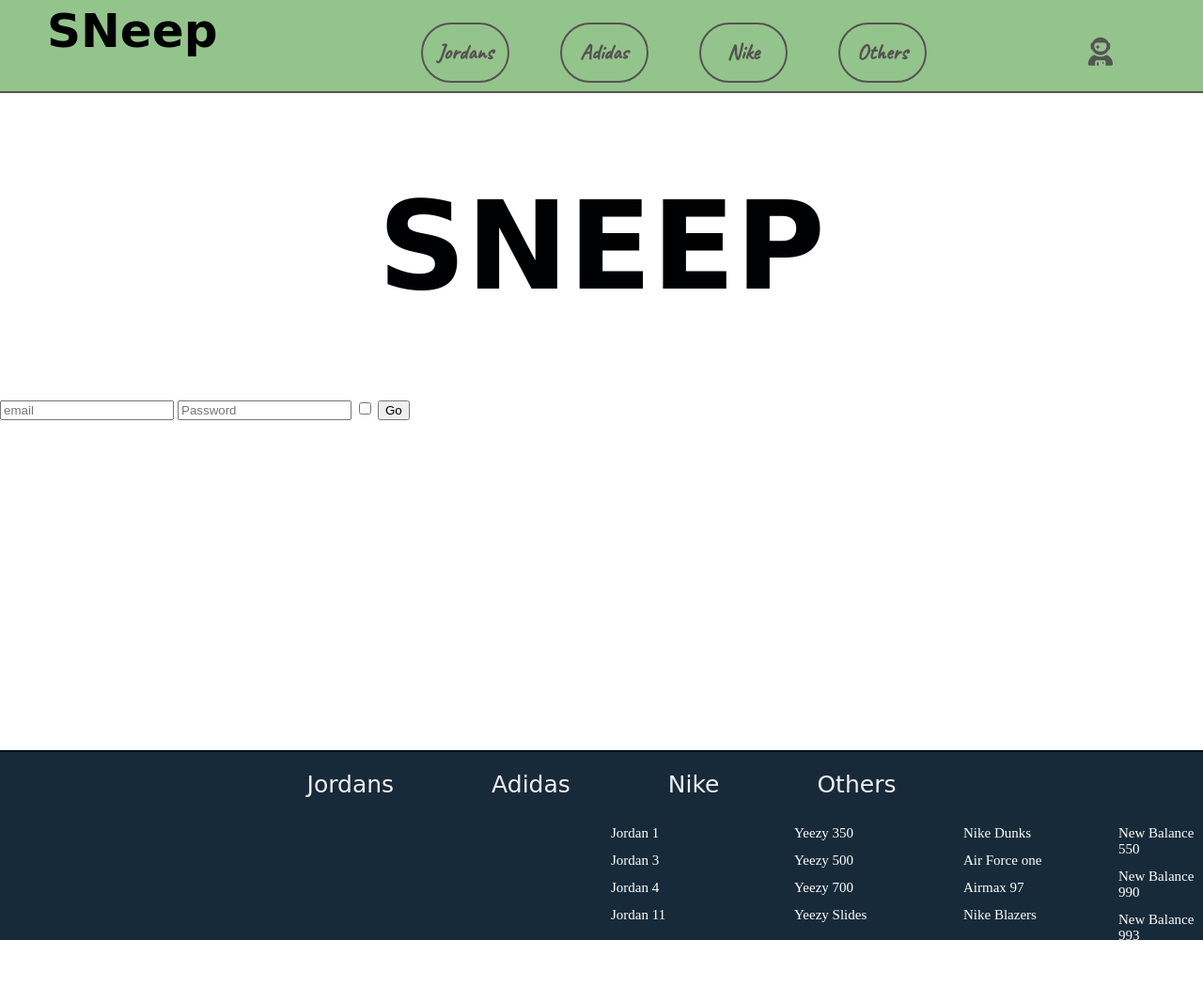
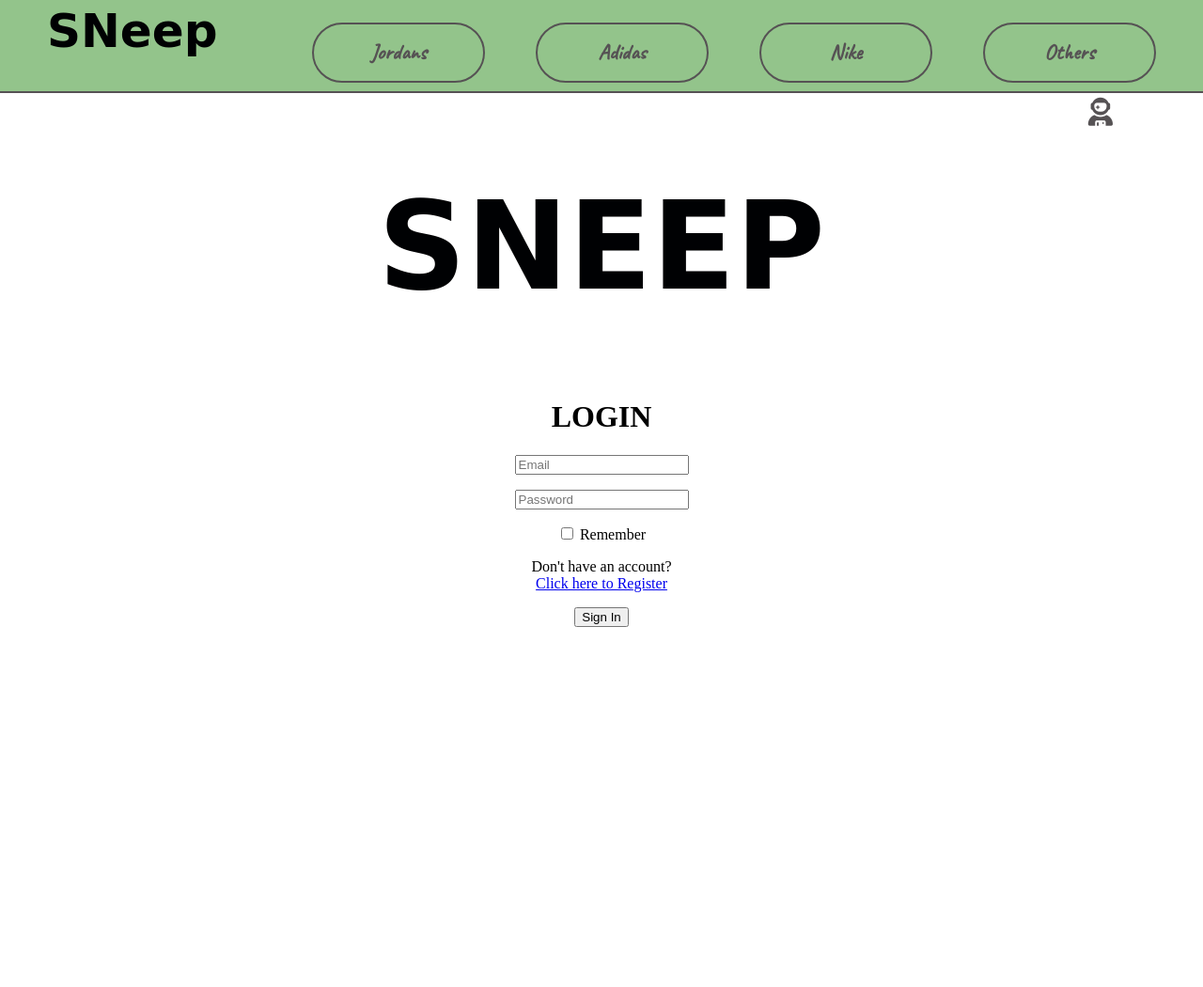
Before and after one commit to J4m787/the-rumbling, a Flask app: page /login in a window 1280 px wide. Shown: the whole page at 94% size. After the commit the page ends 667 px from the top, so only its background shows below. Run offline with Flask 2, Linux system fonts and the light colour scheme; parts of the project's set-up code (start-up, migrations or seed data) failed here and were passed over; some libraries are stand-ins or nearby versions; some web fonts are replaced.

Commit message:
polishing

```diff
--- a/forms.py
+++ b/forms.py
@@ -1,18 +1,30 @@
 from flask_wtf import FlaskForm
 from wtforms import StringField, PasswordField, BooleanField, SubmitField, IntegerField
-from wtforms.validators import DataRequired, ValidationError, EqualTo, Length
+from wtforms.validators import DataRequired, ValidationError, EqualTo, Length, Email
 
 
+# class items in login form
 class LoginForm(FlaskForm):
-    email = StringField('email', validators=[DataRequired(), Length(max=256)], render_kw={"placeholder": "email"})
-    password = PasswordField('Password', validators=[DataRequired(), Length(max=36)], render_kw={"placeholder": "Password"})
+    email = StringField('Username',
+                        validators=[DataRequired(), Length(max=256)],
+                        render_kw={"placeholder": "Email"})
+    password = PasswordField('Password',
+                             validators=[DataRequired(), Length(max=36)],
+                             render_kw={"placeholder": "Password"})
     remember_me = BooleanField('Remember Me')
     submit = SubmitField('Sign In')
 
+# classes items in registration form
 class RegistrationForm(FlaskForm):
-    email = StringField('Email', validators=[DataRequired(), Length(max=256)], render_kw={"placeholder": "email"})
-    password = PasswordField('Password', validators=[DataRequired(), Length(max=36)], render_kw={"placeholder": "Password"})
+    email = StringField('Email',
+                        validators=[DataRequired(), Email(), Length(max=256)],
+                        render_kw={"placeholder": "Email"})
+    password = PasswordField('Password',
+                             validators=[DataRequired(), Length(max=36)],
+                             render_kw={"placeholder": "Password"})
     # makes sure 2nd password is same as 1st password
-    password2 = PasswordField(
-        'Repeat Password', validators=[DataRequired(), EqualTo('password'), Length(max=36)], render_kw={"placeholder": "Confirm Password"})
+    password2 = PasswordField('Repeat Password',
+                              validators=[DataRequired(), EqualTo('password'),
+                              Length(max=36)],
+                              render_kw={"placeholder": "Confirm Password"})
     submit = SubmitField('Register')
--- a/main.py
+++ b/main.py
@@ -3,7 +3,6 @@
 from flask_sqlalchemy import SQLAlchemy
 from flask_login import logout_user, login_user, LoginManager, current_user, login_required
 from forms import LoginForm, RegistrationForm
-
 
 
 app=Flask(__name__)
@@ -12,7 +11,7 @@
 app.config['SQLALCHEMY_DATABASE_URI'] = 'sqlite:///shu.db'
 app.config['SQLALCHEMY_TRACK_MODIFICATIONS'] = False
 
-db = SQLAlchemy(app)
+db = SQLAlchemy(app, session_options={'autoflush': False})
 login_manager = LoginManager()
 login_manager.init_app(app)
 
@@ -21,9 +20,11 @@
     return models.User.query.get(int(id))
 
 
+# route for home
 @app.route("/")
 def home():
     return render_template('home.html')
+
 
 # route renders the Jordans page
 @app.route("/brand/<int:id>")
@@ -35,22 +36,32 @@
 # route renders the Jordans 2 page
 @app.route("/silhouette/<int:id>")
 def silhouette(id):
+    user = models.User.query.filter_by(id=current_user.id).first_or_404()
     results = models.Silhouette.query.filter_by(id=id).first()
-    return render_template('table.html', results=results)
+    return render_template('table.html', results=results, user=user)
 
 
-# Route to add game to favourites table
+@app.route("/my_favourites", methods=["GET", "POST"])
+@login_required  # requires user to be logged in to add favourite
+def favourites():
+    results = models.User.query.filter_by(id=current_user.id).first_or_404()
+    user = models.User.query.filter_by(id=current_user.id).first_or_404()
+
+    return render_template('table.html', results=results, user=user, title="My Favourite Shoes")
+
+
+# Route to add shoe to favourites table
 @app.route("/favourite/<int:id>", methods=["GET", "POST"])
 @login_required  # requires user to be logged in to add favourite
 def favourite(id):
-    # Adds favourite game by assigining current user id to user id table
-    # and adds the game id to games id table.
+    # Adds favourite shoe by assigining current user id to user id table
+    # and adds the shoe id to shoes id table.
     user = models.User.query.filter_by(id=current_user.id).first_or_404()
     shoe = models.Shoe.query.filter_by(id=id).first()
     user.shoes.append(shoe)
     db.session.merge(user)
     db.session.commit()
-    return redirect(url_for("games_id", id=shoe.id))
+    return redirect(url_for("silhouette", id=shoe.silhouette.id))
 
 
 # route to remove a game from your favourites
@@ -60,30 +71,31 @@
     user = models.User.query.filter_by(
         id=current_user.id
     ).first_or_404()
-    favourite_game = models.Game.query.filter_by(
-        id=id
-    ).first_or_404()
-    user.games.remove(favourite_game)
+    shoe = models.Shoe.query.filter_by(id=id).first_or_404()
+    user.shoes.remove(shoe)
     db.session.merge(user)
     db.session.commit()
-    return redirect(url_for("games_id", id=favourite_game.id))
+    return redirect(url_for("favourites"))
 
 
 # route allows user to login
 @app.route('/login', methods=['GET', 'POST'])
 def login():
     if current_user.is_authenticated:
+        # sends user back to home if logged in
         return redirect(url_for('home'))
     form = LoginForm()
     if form.validate_on_submit():
         user = models.User.query.filter_by(email=form.email.data).first()
+        # if the password or the email doesn't exist tell the user
         if user is None or not user.check_password(form.password.data):
-            flash('wrong password or username')
+            flash('wrong password or email')
         else:
+            # login user if information is correct
             login_user(user, remember=form.remember_me.data)
             flash('Logged in successfully.')
-        next = request.args.get('next')
-        return redirect(next or url_for('home'))
+            next = request.args.get('next')
+            return redirect(next or url_for('home'))
     return render_template('login.html', form=form)
 
 
@@ -94,13 +106,18 @@
         return redirect(url_for('home'))
     form = RegistrationForm()
     if form.validate_on_submit():
-        user = models.User(email=form.email.data)
-        user.set_password(form.password.data)
-        db.session.add(user)
-        db.session.commit()
-        flash('You are now a registered user.')
-        login_user(user)
-        return redirect(url_for('home'))
+        user = models.User.query.filter_by(email=form.email.data).first()
+        # if it already exists it tells them
+        if user is not None:
+            flash('User already exists')
+        else:
+            # puts email, and password into the database
+            user = models.User(email=form.email.data)
+            user.set_password(form.password.data)
+            db.session.add(user)
+            db.session.commit()
+            flash('You are now a registered user.')
+            return redirect(url_for('login'))
     return render_template("register.html", form=form)
 
 
@@ -111,5 +128,6 @@
     logout_user()
     return redirect(url_for('home'))
 
+
 if __name__ == "__main__":
     app.run(debug=True)
--- a/models.py
+++ b/models.py
@@ -18,7 +18,6 @@
 class User(UserMixin, db.Model):
     __tablename__ = "User"
     id = db.Column(db.Integer, primary_key=True)
-    favourite_id = db.Column(db.Integer, ForeignKey('Favourite.id'))
     email = db.Column(db.Text)
     password = db.Column(db.Text)
     shoes = db.relationship('Shoe', secondary='UserShoe',
--- a/static/styles.css
+++ b/static/styles.css
@@ -11,11 +11,13 @@
     font-family: 'Shizuru', cursive;
     text-decoration: none;
 }
+
 .title2 {
     color :#000103;
     font-family: 'Shizuru', cursive;
     text-decoration: none;
 }
+
 .title3 {
     float:left;
     text-decoration: none;
@@ -24,6 +26,7 @@
     color :#000103;
     text-align: center;
 }
+
 .nav_sneep{
     padding-bottom: 0px;
     padding-top:0px;
@@ -33,9 +36,11 @@
     margin-left:50px;
 
 }
+
 .title3:hover{
     color: #fffffa;
 }
+
 #nav_bar {
      text-align: center;
      background-color: #93C48B;
@@ -58,25 +63,16 @@
    border-radius: 100px;
    border: 2px solid #565254;
    padding: 15px;
-   width: 60px;
+   width: 150px;
    height: 30px;
    transition-duration: 0.4s;
    font-weight: bold;
 }
 
-#nav{
-
-}
-
-
-
 .nav_button:hover  {
     background-color: #fffffa;
-    width: 100px;
-
+    width: 200px;
 }
-
-
 
 #user_icon1 {
   font-size: 25px;
@@ -160,69 +156,6 @@
   }
 
 
-.footer {
-  margin-top:100%;
-  border-top: 2px solid #02111b;
-  background-color: #172a3a;
-  min-height: 200px;
-  text-align: center;
-
-  position:absolute;
-    width:100%;
-    bottom: -200px;
- width: 100%;
-}
-.footer_headings {
-  text-decoration:none;
-  padding:50px;
-  color: #F0EFF4;
-  font-size: 25px;
-
-  font-family: 'Patrick Hand', cursive;
-}
-.footer_content {
-  text-decoration: none;
-  color:#fffffa;
-}
-.footer_headings:hover{
-  color: #93c48b;
-}
-.footer_content:hover {
-  color:#93C48B;
-}
-#footer_headingspos {
-  margin-top: 20px;
-}
-
-#footer_jordan {
-  position:absolute; left:610px; top: 50px;
-  list-style-type: none;
-  margin: 10;
-  padding-top: 10;
-  text-decoration: none;
-
-}
-#footer_adida {
-  position:absolute; left:805px; top: 50px;
-  list-style-type: none;
-  margin: 10;
-  padding-top: 10;
-  text-decoration: none;
-}
-#footer_nike{
-  position:absolute; left:985px; top: 50px;
-  list-style-type: none;
-  margin: 10;
-  padding-top: 10;
-  text-decoration: none;
-}
-#footer_others{
-  position:absolute; left:1150px; top: 50px;
-  list-style-type: none;
-  margin: 10;
-  padding-top: 10;
-  text-decoration: none;
-}
 
 ol li {
  padding-top: 12px;
@@ -261,7 +194,6 @@
   margin-left: 20px;
 }
 
-
 .jordan1image{
   margin:20px;
  max-width:100px;
@@ -272,7 +204,6 @@
 .jordannames{
   text-decoration: none;
   color: #000103;
-
 }
 .descriptionr{
   font-family: 'Segoe UI', Tahoma, Geneva, Verdana, sans-serif;
@@ -281,10 +212,6 @@
 .wrapper{
   display: grid;
   grid-template-columns: 25% 25% 25% 25%;
-  /*
-  grid-column-gap:100px;
-  grid-row-gap:100px;
-  */
   grid-gap: 15px;
   grid-auto-rows:400px;
   overflow-x: hidden;
@@ -300,7 +227,6 @@
   margin: 100px;
   text-decoration: none;
   text-align: center;
-
   color:#93c48b;
 }
 .wrapper > div:nth-child(even){
--- a/templates/grid-container.html
+++ b/templates/grid-container.html
@@ -1,8 +1,9 @@
+<h2>Click on the shoes to view colourways</h2>
 <div class="grid-container">
     {% for silhouette in results.silhouettes%}
       <div class = "container">
         <a  href="{{url_for('silhouette', id=silhouette.id)}}" ><img src="/{{silhouette.image}}" alt="SHOE" height="100px" width="autocomplete"></a>
-        <p><b><a class="jordannames"  href="{{url_for('home')}}">{{silhouette.name}}</a></b></p>
+        <p><b><a class="jordannames"  href="{{url_for('silhouette', id=silhouette.id)}}">{{silhouette.name}}</a></b></p>
         <p class="descriptionr">{{silhouette.description}}</p>
       </div>
     {% endfor %}
--- a/templates/layout.html
+++ b/templates/layout.html
@@ -19,10 +19,13 @@
 
 
 </a id="nav">
-     <a class="nav_button" href="{{url_for('brand',id=1)}}">Jordans</a>
-     <a class="nav_button" href="{{url_for('brand',id=2)}}">Adidas</a>
-     <a class="nav_button" href="{{url_for('brand',id=3)}}">Nike</a>
-     <a class="nav_button" href="{{url_for('brand',id=4)}}">Others</a>
+{% if current_user.is_authenticated %}
+    <a class="nav_button" href="{{url_for('favourites')}}">My Favourites</a>
+    {% endif %}
+    <a class="nav_button" href="{{url_for('brand',id=1)}}">Jordans</a>
+    <a class="nav_button" href="{{url_for('brand',id=2)}}">Adidas</a>
+    <a class="nav_button" href="{{url_for('brand',id=3)}}">Nike</a>
+    <a class="nav_button" href="{{url_for('brand',id=4)}}">Others</a>
 </a>
 
      {% if not current_user.is_authenticated %}
@@ -47,38 +50,6 @@
      {% block content %}
      {% endblock %}
 
-    <footer class="footer">
-        <div id="footer_headingspos">
-            <a class="footer_headings"  href="{{url_for('brand',id=1)}}">Jordans</a>
-            <a class="footer_headings"  href="{{url_for('brand',id=2)}}">Adidas</a>
-            <a class="footer_headings"  href="{{url_for('brand',id=3)}}">Nike</a>
-            <a class="footer_headings"  href="{{url_for('brand',id=4)}}">Others</a>
-        </div>
-<!---->        <ol id="footer_jordan">
-            <li > <a class ="footer_content"href="{{url_for('silhouette', id=1)}}"> Jordan 1 </a></li>
-            <li > <a class ="footer_content"href="{{url_for('silhouette', id=1)}}"> Jordan 3 </a></li>
-            <li > <a class ="footer_content"href="{{url_for('silhouette', id=1)}}">Jordan 4</a></li>
-            <li > <a class ="footer_content"href="{{url_for('silhouette', id=1)}}">Jordan 11</a></li>
-        </ol>
-        <ol id="footer_adida">
-            <li > <a class ="footer_content" href="{{url_for('silhouette', id=1)}}">Yeezy 350</a></li>
-            <li > <a class ="footer_content"href="{{url_for('silhouette', id=1)}}"> Yeezy 500</a></li>
-            <li > <a class ="footer_content" href="{{url_for('silhouette', id=1)}}">Yeezy 700</a></li>
-            <li > <a class ="footer_content"href="{{url_for('silhouette', id=1)}}"> Yeezy Slides</a></li>
-        </ol>
-        <ol id="footer_nike">
-            <li > <a class ="footer_content"href="{{url_for('silhouette', id=1)}}"> Nike Dunks</a></li>
-            <li > <a class ="footer_content"href="{{url_for('silhouette', id=1)}}"> Air Force one</a></li>
-            <li > <a class ="footer_content"href="{{url_for('silhouette', id=1)}}">Airmax 97</a></li>
-            <li > <a class ="footer_content"href="{{url_for('silhouette', id=1)}}">Nike Blazers</a></li>
-        </ol>
-        <ol id="footer_others">
-            <li > <a class ="footer_content"href="{{url_for('silhouette', id=1)}}"> New Balance 550</a></li>
-            <li > <a class ="footer_content"href="{{url_for('silhouette', id=1)}}">New Balance 990</a></li>
-            <li > <a class ="footer_content"href="{{url_for('silhouette', id=1)}}">New Balance 993</a></li>
-            <li > <a class ="footer_content"href="{{url_for('silhouette', id=1)}}">Chuck Taylor Converses</a></li>
-
-    </footer>
 </body>
 
 </html>
--- a/templates/login.html
+++ b/templates/login.html
@@ -6,12 +6,29 @@
     </h1>
   </header>
 <main>
-    <form class="login" method="post">
-        {{ form.csrf_token }}
-        {{form.email()}}
-        {{form.password()}}
-        {{form.remember_me()}}
-        <input type="submit" value="Go">
-      </form>
+  <center>
+  <h1>LOGIN</h1>
+  {% with messages = get_flashed_messages() %}
+      {% if messages %}
+        {% for message in messages %}
+        <div class="alert">
+          {{message}}
+        </div>
+      {% endfor %}
+      {% endif %}
+    {% endwith %}
+<form clas="login" method="post">
+  <!-- Email input -->
+  {{form.csrf_token}}
+
+  <p>{{form.email}}</p>
+  <p>{{form.password}}</p>
+  <p>{{form.remember_me}} Remember</p>
+
+<p>Don't have an account?<br><a href="{{url_for('register')}}">Click here to Register</a></p>
+
+  <p>{{form.submit(class="button")}}</p>
+</form>
+</center>
 </main>
 {%endblock%}
--- a/templates/table.html
+++ b/templates/table.html
@@ -2,12 +2,12 @@
 {%block content%}
 
 <body>
-
+<h1>{{title}}</h1>
 <div class="wrapper">
     {% for shoe in results.shoes%}
     <div>
-        <a  href="{{url_for('home')}}"><img src="/{{shoe.image}}" alt="SHOE" height="100px" width="autocomplete"></a>
-        <p><b><a href="{{url_for('home')}}" class="deco"> {{shoe.name}}</a></b></p>
+        <img src="/{{shoe.image}}" alt="SHOE" height="100px" width="autocomplete">
+        <p><b> {{shoe.name}}</b></p>
         <p class="1">${{shoe.price}}</p>
                 <!-- if user not signed in, tell them to sign in before favouriting -->
                 {% if current_user.is_anonymous %}
```
Also changed, not shown: templates/home.html (+10 -0 lines), templates/register.html (+18 -7 lines), shu.db, 1 other file.
